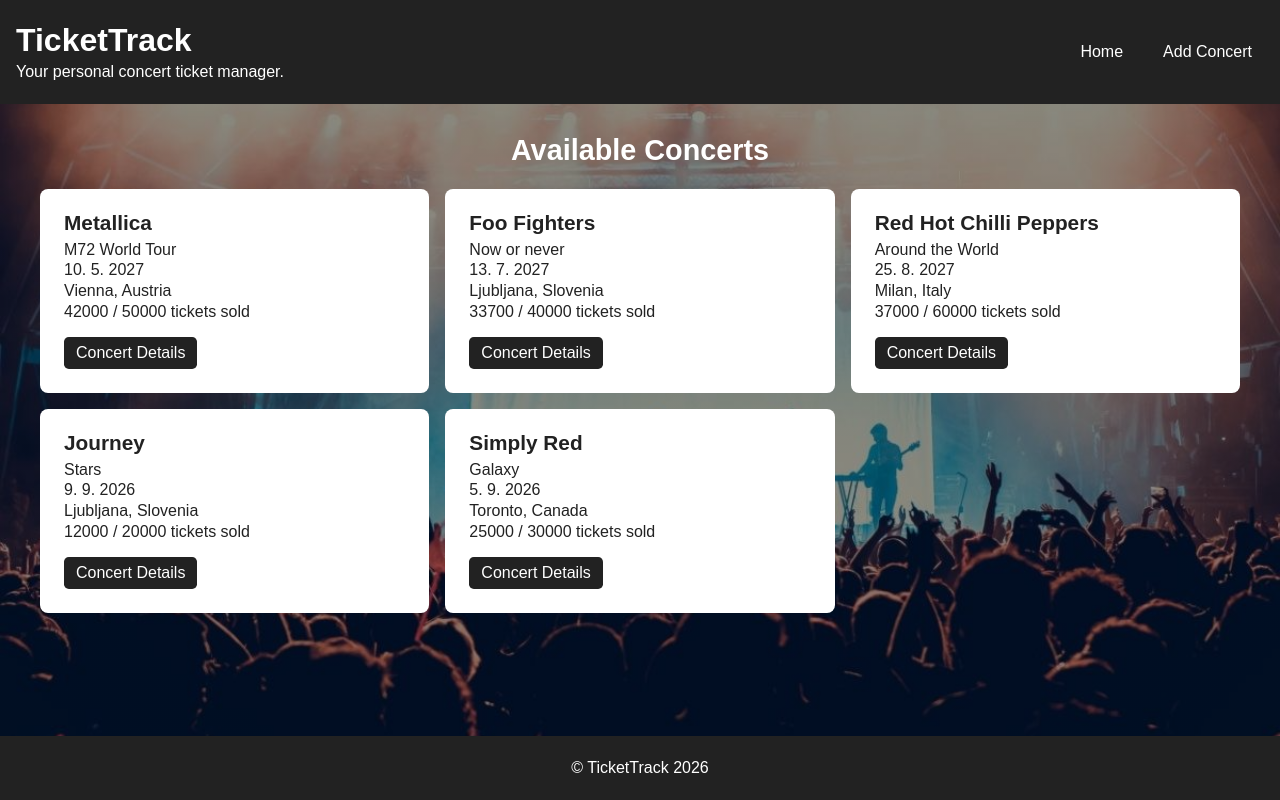
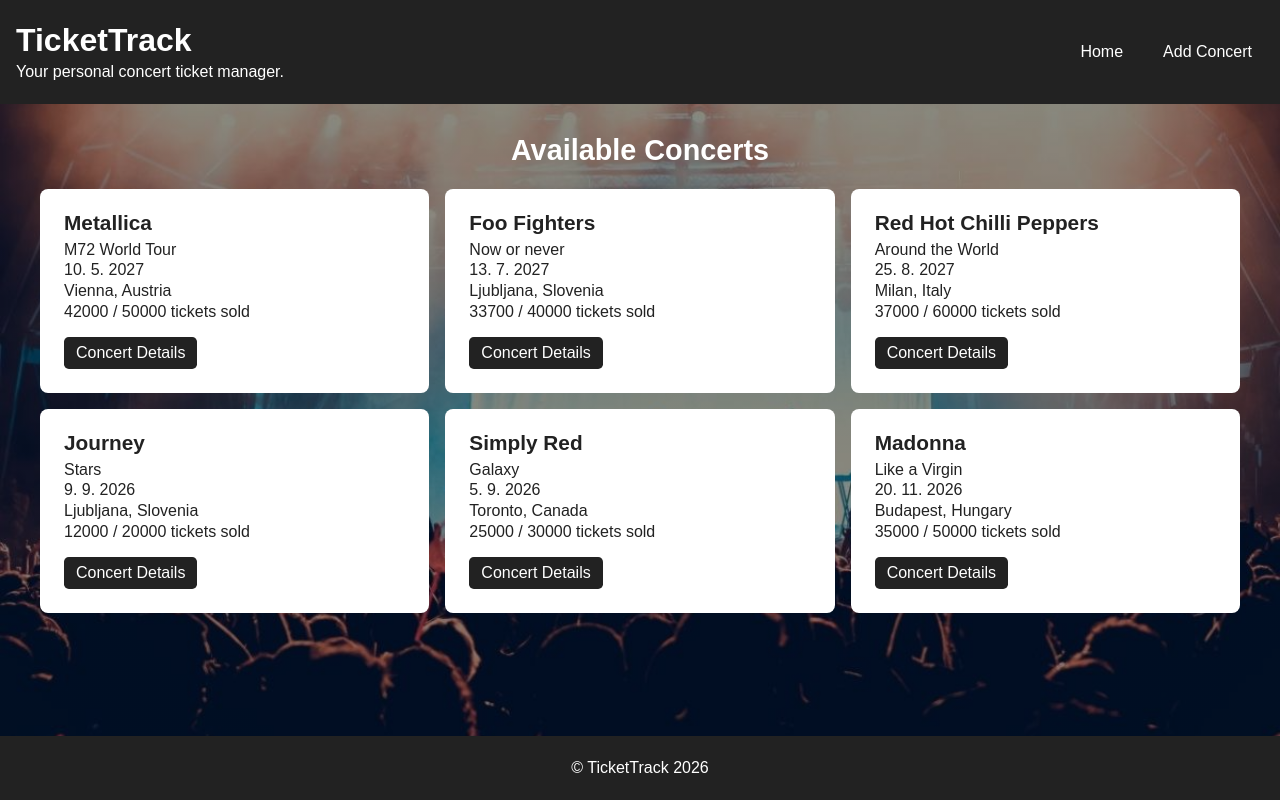
Before and after one commit to Spiritus93/TicketTrack, a React (Vite) app: page / in a window 1280 px wide. Built offline with nearby package versions, Linux system fonts and the light colour scheme; data requests are answered from the project's data file.

Commit message:
Expanded fields for adding a concert

```diff
--- a/data/db.json
+++ b/data/db.json
@@ -5,45 +5,84 @@
       "artist": "Metallica",
       "tour": "M72 World Tour",
       "date": "2027-05-10",
+      "time": "20:00",
+      "venue": "Ernst-Happel-Stadion",
       "location": "Vienna, Austria",
+      "genre": "Metal",
+      "ticketPrice": "80",
       "ticketsSold": 42000,
-      "capacity": 50000
+      "capacity": 50000,
+      "description": "Metallica live on their M72 World Tour."
     },
     {
       "id": "2",
       "artist": "Foo Fighters",
       "tour": "Now or never",
       "date": "2027-07-13",
+      "time": "21:00",
+      "venue": "Stožice",
       "location": "Ljubljana, Slovenia",
+      "genre": "Rock",
+      "ticketPrice": "70",
       "ticketsSold": 33700,
-      "capacity": 40000
+      "capacity": 40000,
+      "description": "Foo Fighters playing their debut in Stožice."
     },
     {
       "id": "3",
       "artist": "Red Hot Chilli Peppers",
       "tour": "Around the World",
       "date": "2027-08-25",
+      "time": "21:00",
+      "venue": "Stadio San Siro",
       "location": "Milan, Italy",
+      "genre": "Rock",
+      "ticketPrice": "50",
       "ticketsSold": 37000,
-      "capacity": 60000
+      "capacity": 60000,
+      "description": "Red Hot Chilli Peppers rock around the world."
     },
     {
       "artist": "Journey",
       "tour": "Stars",
       "date": "2026-09-09",
+      "time": "19:00",
+      "venue": "Kino Šiška",
       "location": "Ljubljana, Slovenia",
-      "ticketsSold": "12000",
-      "capacity": "20000",
+      "genre": "Rock",
+      "ticketPrice": "55",
+      "ticketsSold": 12000,
+      "capacity": 20000,
+      "description": "Journey playing at Kino Šiška.",
       "id": "LX9YUp28cmU"
     },
     {
       "artist": "Simply Red",
       "tour": "Galaxy",
       "date": "2026-09-05",
+      "time": "18:00",
+      "venue": "Rogers Stadium",
       "location": "Toronto, Canada",
+      "genre": "Pop",
+      "ticketPrice": "60",
       "ticketsSold": 25000,
       "capacity": 30000,
+      "description": "Simply red playing at Rogers Stadium.",
       "id": "4Fj0gsjcjJ4"
+    },
+    {
+      "artist": "Madonna",
+      "tour": "Like a Virgin",
+      "date": "2026-11-20",
+      "time": "19:00",
+      "venue": "Papp László Budapest Sportaréna",
+      "location": "Budapest, Hungary",
+      "genre": "Pop",
+      "ticketPrice": "130",
+      "ticketsSold": 35000,
+      "capacity": 50000,
+      "description": "Madonna is playing for Budapest.",
+      "id": "XoDJPQBaEEg"
     }
   ],
   "$schema": "./node_modules/json-server/schema.json"
--- a/src/pages/AddConcert/AddConcert.jsx
+++ b/src/pages/AddConcert/AddConcert.jsx
@@ -6,9 +6,14 @@ const AddConcert = () => {
         artist: "",
         tour: "",
         date: "",
+        time: "",
+        venue: "",
         location: "",
+        genre: "",
+        ticketPrice:"",
         ticketsSold: "",
-        capacity: ""
+        capacity: "",
+        description: "",
     });
 
     const [errors, setErrors] = useState({});
@@ -50,13 +55,33 @@ const AddConcert = () => {
             }
         }
 
+        if (formData.time.trim() === "") {
+            newErrors.time = "Time is required.";
+        }
+
+        if (formData.venue.trim() === "") {
+            newErrors.venue = "Venue is required.";
+        }
+
         if (formData.location.trim() === "") {
             newErrors.location = "Location is required.";
         }
 
+        if (formData.ticketPrice.trim() === "") {
+            newErrors.ticketPrice = "Ticket price is required.";
+        }
+        else {
+            const ticketPrice = Number(formData.ticketPrice);
+
+            if (ticketPrice < 0) {
+                newErrors.ticketPrice = "Ticket price can't be negative.";
+            }
+        }
+
         if (formData.ticketsSold.trim() === "") {
             newErrors.ticketsSold = "Tickets sold is required.";
-        } else {
+        }
+        else {
             const ticketsSold = Number(formData.ticketsSold);
 
             if (ticketsSold < 0) {
@@ -66,7 +91,8 @@ const AddConcert = () => {
 
         if (formData.capacity.trim() === "") {
             newErrors.capacity = "Capacity is required.";
-        } else {
+        }
+        else {
             const capacity = Number(formData.capacity);
 
             if (capacity <= 0) {
@@ -78,7 +104,8 @@ const AddConcert = () => {
             formData.ticketsSold !== "" &&
             formData.capacity !== "" &&
             Number(formData.ticketsSold) > Number(formData.capacity)
-        ) {
+        )
+        {
             newErrors.ticketsSold =
                 "Tickets sold can't be greater than the capacity of the venue.";
         }
@@ -110,9 +137,14 @@ const AddConcert = () => {
                 artist: "",
                 tour: "",
                 date: "",
+                time: "",
+                venue: "",
                 location: "",
+                genre: "",
+                ticketPrice: "",
                 ticketsSold: "",
-                capacity: ""
+                capacity: "",
+                description: ""
             });
             setErrors({});
         }
@@ -147,11 +179,38 @@ const AddConcert = () => {
                     </span>
                 )}
 
+                <label htmlFor="time">Time:</label>
+                <input type="time" id="time" name="time" value={formData.time} onChange={handleChange} />
+                {errors.time && (
+                    <span className="form-error" role="alert">
+                        {errors.time}
+                    </span>
+                )}
+
+                <label htmlFor="venue">Venue:</label>
+                <input type="text" id="venue" name="venue" value={formData.venue} onChange={handleChange} />
+                {errors.venue && (
+                    <span className="form-error" role="alert">
+                        {errors.venue}
+                    </span>
+                )}
+
                 <label htmlFor="location">Location:</label>
                 <input type="text" id="location" name="location" value={formData.location} onChange={handleChange} />
                 {errors.location && (
                     <span className="form-error" role="alert">
                         {errors.location}
+                    </span>
+                )}
+
+                <label htmlFor="genre">Genre:</label>
+                <input type="text" id="genre" name="genre" value={formData.genre} onChange={handleChange} />
+
+                <label htmlFor="ticketPrice">Ticket price:</label>
+                <input type="number" id="ticketPrice" name="ticketPrice" value={formData.ticketPrice} onChange={handleChange} />
+                {errors.ticketPrice && (
+                    <span className="form-error" role="alert">
+                        {errors.ticketPrice}
                     </span>
                 )}
 
@@ -171,6 +230,9 @@ const AddConcert = () => {
                     </span>
                 )}
 
+                <label htmlFor="description">Description:</label>
+                <textarea id="description" name="description" value={formData.description} onChange={handleChange} />
+
                 <input type="submit" value="Add Concert" />
                 {success && (
                     <span className="form-success">
```
